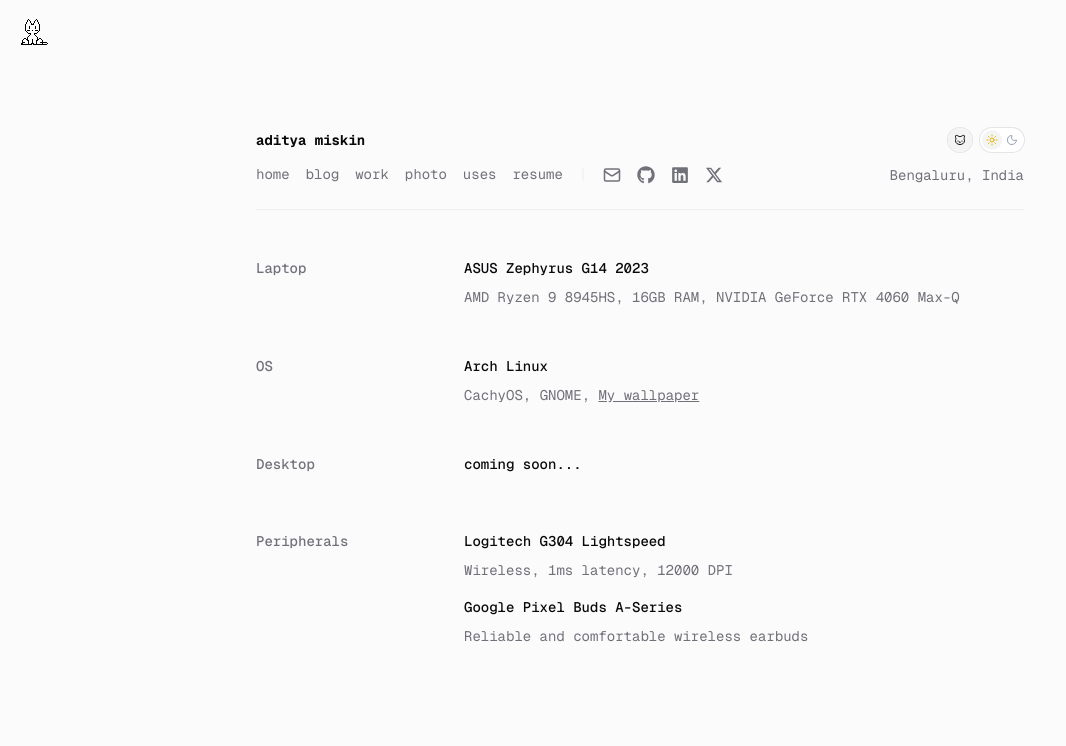
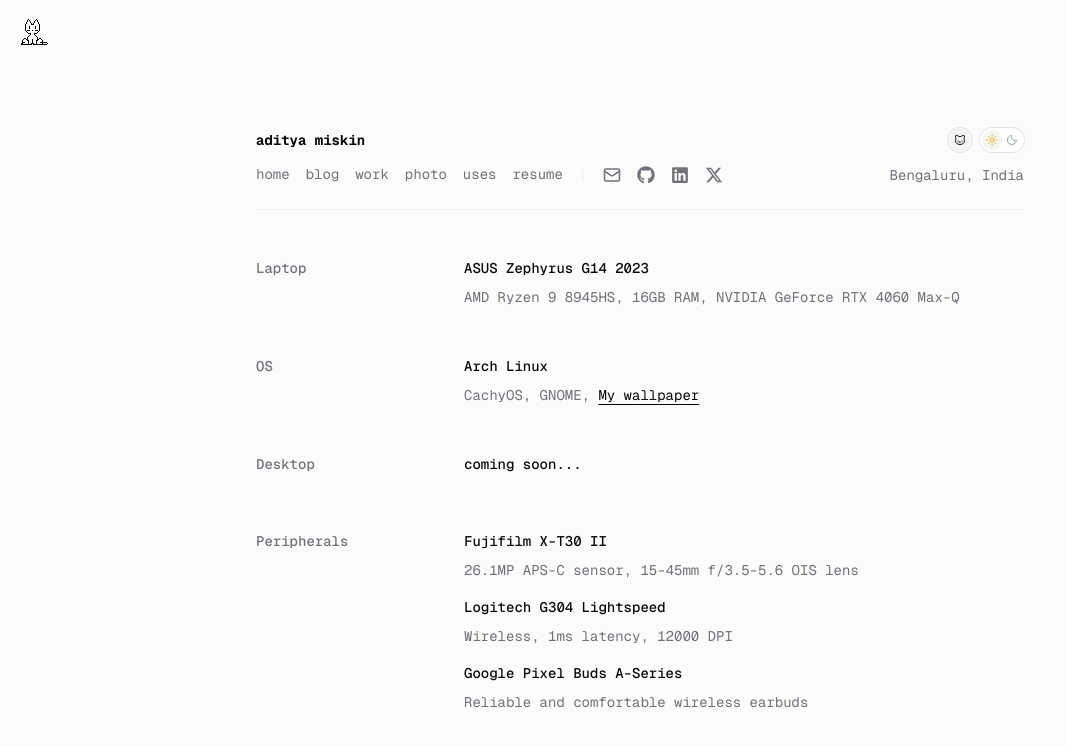
Before and after one commit to adityamiskin/Portfolio, a Next.js app: page /uses in a window 1280 px wide. Shown: the top 746 px of the page, without its empty margins (0-1066 px from the left). Built offline with nearby package versions, Linux system fonts and the light colour scheme.

Commit message:
refactor: integrate Markdown component for portfolio description and specs; update JSON data structure for improved formatting

```diff
--- a/src/app/page.tsx
+++ b/src/app/page.tsx
@@ -1,6 +1,7 @@
 import portfolioData from "@/data/portfolio.json";
 import { Contributions } from "@/components/contributions";
 import { Activity } from "@/components/kibo-ui/contribution-graph";
+import { Markdown } from "@/components/markdown";
 
 interface SectionProps {
   title: string;
@@ -44,7 +45,9 @@
     <main>
       <div className="space-y-12">
         <Section title="About">
-          <p className="text-muted-foreground">{portfolioData.about}</p>
+          <Markdown className="text-muted-foreground">
+            {portfolioData.about}
+          </Markdown>
         </Section>
 
         <Section title="Recent GitHub Activity">
--- a/src/app/uses/page.tsx
+++ b/src/app/uses/page.tsx
@@ -1,4 +1,5 @@
 import portfolio from "@/data/portfolio.json";
+import { Markdown } from "@/components/markdown";
 
 export default function UsesPage() {
   const { uses } = portfolio;
@@ -47,35 +48,9 @@
               <div className="text-foreground font-medium mb-2">
                 {value.title}
               </div>
-              <div className="text-muted-foreground">
-                {Array.isArray(value.specs) && value.specs.length > 0
-                  ? value.specs.map((spec, index) => {
-                      const isLast = index === value.specs.length - 1;
-                      if (typeof spec === "string") {
-                        return (
-                          <span key={index}>
-                            {spec}
-                            {!isLast && ", "}
-                          </span>
-                        );
-                      }
-                      // Handle object with text and url
-                      return (
-                        <span key={index}>
-                          <a
-                            href={spec.url}
-                            target="_blank"
-                            rel="noopener noreferrer"
-                            className="underline hover:text-foreground transition-colors"
-                          >
-                            {spec.text}
-                          </a>
-                          {!isLast && ", "}
-                        </span>
-                      );
-                    })
-                  : null}
-              </div>
+              <Markdown className="text-muted-foreground">
+                {value.specs || ""}
+              </Markdown>
             </div>
           </div>
         );
--- /dev/null
+++ b/src/components/markdown.tsx
@@ -0,0 +1,31 @@
+import ReactMarkdown from "react-markdown";
+import Link from "next/link";
+
+interface MarkdownProps {
+  children: string;
+  className?: string;
+}
+
+export function Markdown({ children, className = "" }: MarkdownProps) {
+  return (
+    <div className={className}>
+      <ReactMarkdown
+        components={{
+          p: ({ children }) => (
+            <p className="whitespace-pre-line mb-4 last:mb-0">{children}</p>
+          ),
+          a: ({ href, children }) => (
+            <Link
+              href={href || "#"}
+              className="text-foreground underline underline-offset-4 hover:text-muted-foreground transition-colors"
+            >
+              {children}
+            </Link>
+          ),
+        }}
+      >
+        {children}
+      </ReactMarkdown>
+    </div>
+  );
+}
--- a/src/data/portfolio.json
+++ b/src/data/portfolio.json
@@ -1,6 +1,6 @@
 {
   "name": "aditya miskin",
-  "about": "Passionate about creating meaningful software and exploring new technologies. I love building products that solve real problems and make people's lives better.",
+  "about": "Passionate about creating meaningful software and exploring new technologies. I love building products that solve real problems and make people's lives better.\n\nWhen I'm not coding, you'll usually find me out with my camera, capturing [moments](/photo) and places that inspire me.",
   "githubUsername": "adityamiskin",
   "location": "Bengaluru, India",
   "email": "adityamiskin@gmail.com",
@@ -36,28 +36,21 @@
   "uses": {
     "Laptop": {
       "title": "ASUS Zephyrus G14 2023",
-      "specs": [
-        "AMD Ryzen 9 8945HS",
-        "16GB RAM",
-        "NVIDIA GeForce RTX 4060 Max-Q"
-      ]
+      "specs": "AMD Ryzen 9 8945HS, 16GB RAM, NVIDIA GeForce RTX 4060 Max-Q"
     },
     "OS": {
       "title": "Arch Linux",
-      "specs": [
-        "CachyOS",
-        "GNOME",
-        {
-          "text": "My wallpaper",
-          "url": "https://imgur.com/jMtyD4e"
-        }
-      ]
+      "specs": "CachyOS, GNOME, [My wallpaper](https://imgur.com/jMtyD4e)"
     },
     "Desktop": {
       "title": "coming soon...",
-      "specs": []
+      "specs": ""
     },
     "Peripherals": [
+      {
+        "title": "Fujifilm X-T30 II",
+        "description": "26.1MP APS-C sensor, 15-45mm f/3.5-5.6 OIS lens"
+      },
       {
         "title": "Logitech G304 Lightspeed",
         "description": "Wireless, 1ms latency, 12000 DPI"
```
